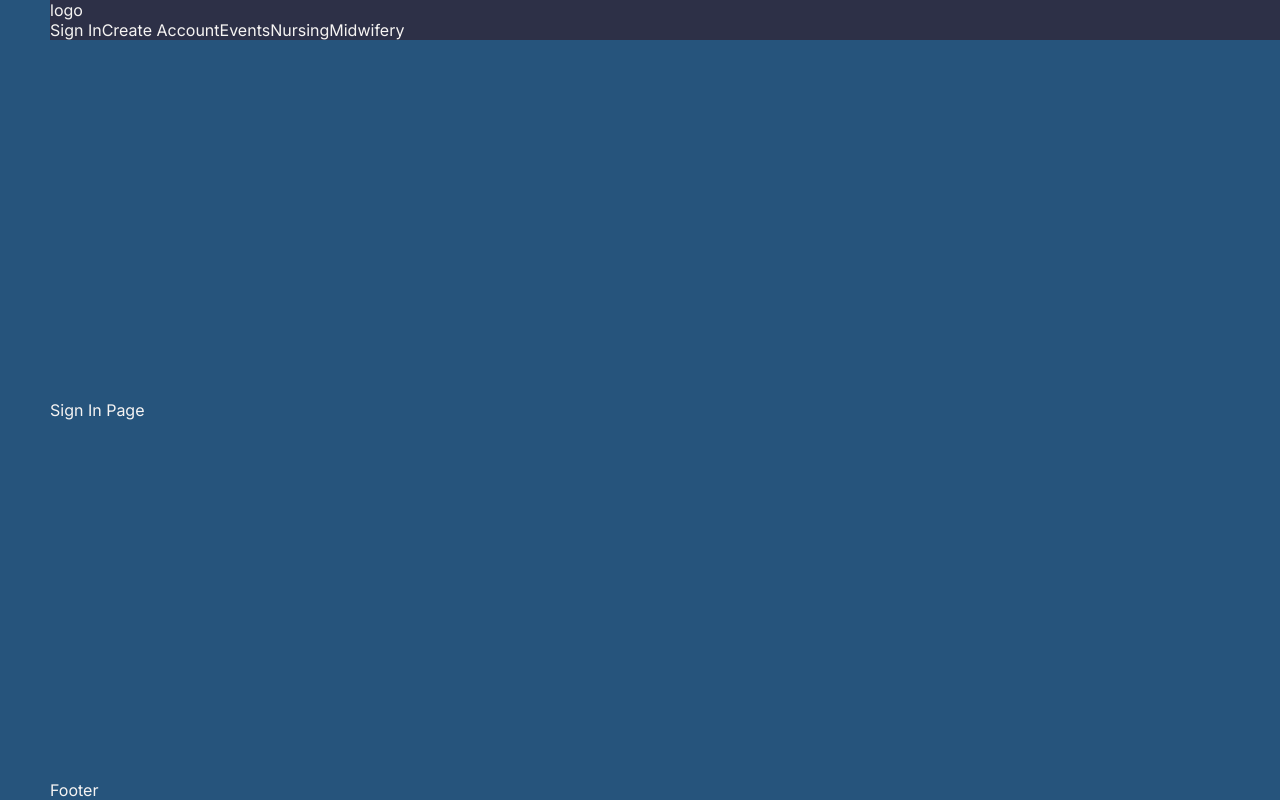
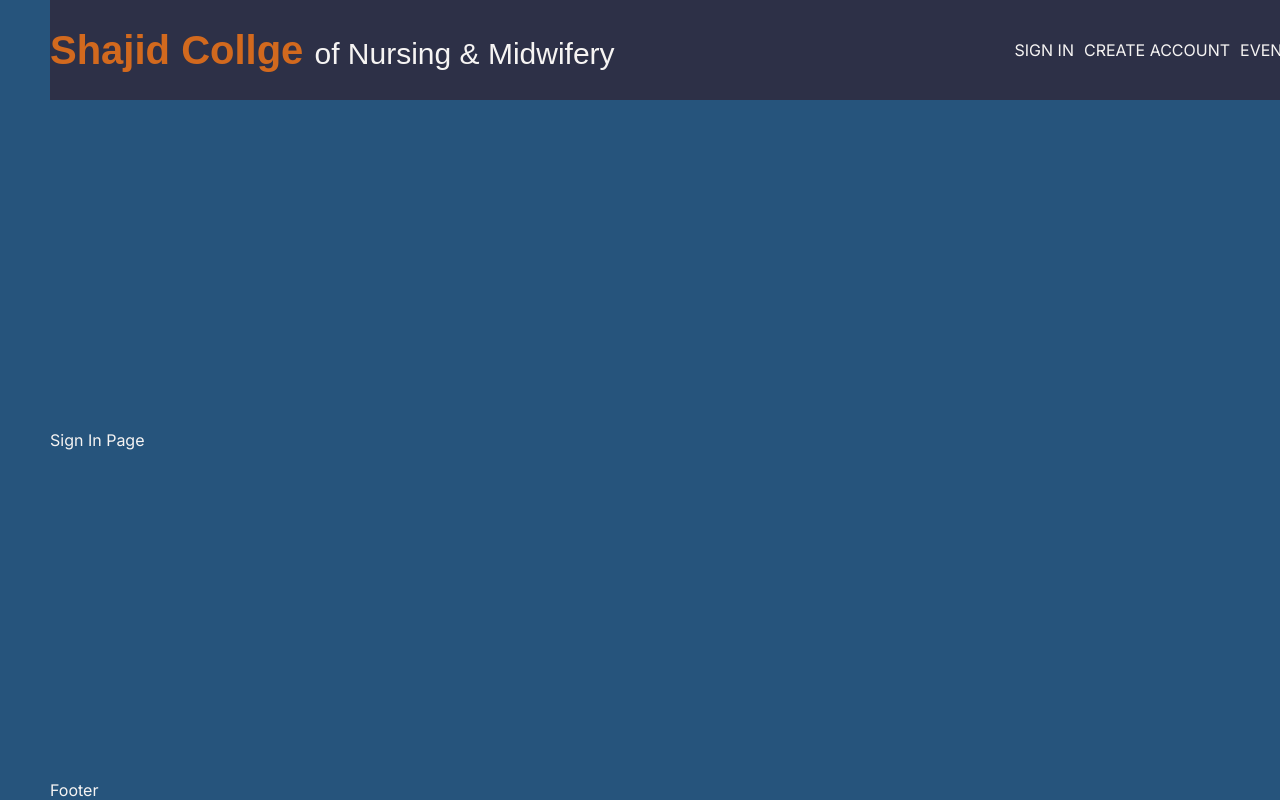
Before and after one commit to GlorifiedIntel/shajid-app, a Next.js app: page /signin in a window 1280 px wide. Shown: the top 800 px of the page. Built offline with nearby package versions, Linux system fonts and the light colour scheme.

Commit message:
commit
update

```diff
--- a/src/app/globals.css
+++ b/src/app/globals.css
@@ -11,7 +11,8 @@
     --midnigth-green:#003844;
     --caribbean-current:#006C67;
     --gunmetal:#122C34;
-    --navbar-bg: #2D3047
+    --navbar-bg: #2D3047;
+    --jasper: #CD5334
 }
 
 * {
--- a/src/components/navbar/Navbar.jsx
+++ b/src/components/navbar/Navbar.jsx
@@ -5,7 +5,7 @@ import styles from './navbar.module.css';
 const Navbar = () => {
   return (
     <div className={styles.container}>
-      <div>logo</div>
+      <div className={styles.logo}>Shajid Collge <span className={styles.fontlight}>of Nursing & Midwifery</span></div>
       <div>
         <Links />
       </div>
--- a/src/components/navbar/links/Links.jsx
+++ b/src/components/navbar/links/Links.jsx
@@ -1,17 +1,19 @@
 import Link from 'next/link';
+import styles from './Links.module.css';
 
 const Links = () => {
   const links = [
-        { title: 'Sign In', path: '/signin' },
-        { title: 'Create Account', path: '/createaccount' },
-        { title: 'Events', path: '/events' },
-        { title: 'Nursing', path: '/nursing' },
-        { title: 'Midwifery', path: '/midwifery' },
+    { title: 'SIGN IN', path: '/signin' },
+    { title: 'CREATE ACCOUNT', path: '/createaccount' },
+    { title: 'EVENTS', path: '/events' },
+    { title: 'NURSING', path: '/nursing' },
+    { title: 'MIDWIFERY', path: '/midwifery' },
   ];
+
   return (
-  <div>
+    <div className={styles.links}>
       {links.map((link) => (
-      <Link href={link.path} key={link.title}>
+        <Link href={link.path} key={link.title} className={styles.link}>
           {link.title}
         </Link>
       ))}
--- /dev/null
+++ b/src/components/navbar/links/links.module.css
@@ -0,0 +1,5 @@
+.links {
+    display: flex;
+    align-items: center;
+    gap: 10px;
+}
--- /dev/null
+++ b/src/components/navbar/links/navLink/navLink.module.css
@@ -0,0 +1,12 @@
+.container {
+    min-width: 100px;
+    padding: 10px;
+    border-radius: 5px;
+    font-weight: 500;
+    text-align: center;
+}
+
+.active {
+    background-color: var(--jasper);
+    color: var(--color-white);
+}
--- a/src/components/navbar/navbar.module.css
+++ b/src/components/navbar/navbar.module.css
@@ -1,3 +1,25 @@
 .container {
     background-color: var(--navbar-bg);
+    height: 100px;
+    display: flex;
+    align-items: center;
+    justify-content: space-between;
 }
+
+.logo {
+    font-size: 40px;
+    font-family: "Play", sans-serif;
+    font-weight: 700;
+    font-style: normal;
+    color: chocolate;
+
+}
+
+.fontlight {
+    font-size: 30px;
+    font-family: "Play", sans-serif;
+    font-weight: 400;
+    font-style: normal;
+    color: var(--white-smoke);
+
+}
```
Also changed, not shown: src/components/navbar/links/navLink/navLink.jsx (added, +19 -0 lines). Lines whose indentation alone changed are shown as unchanged.
